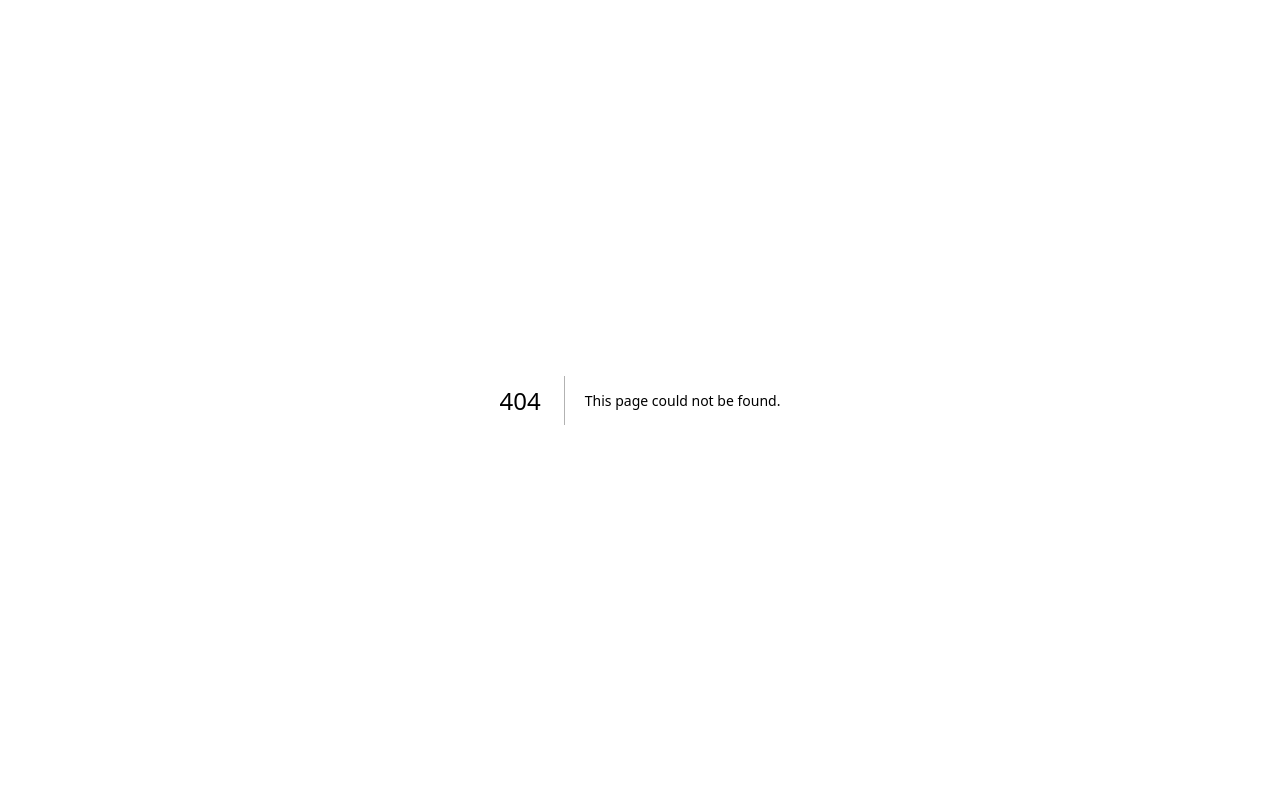
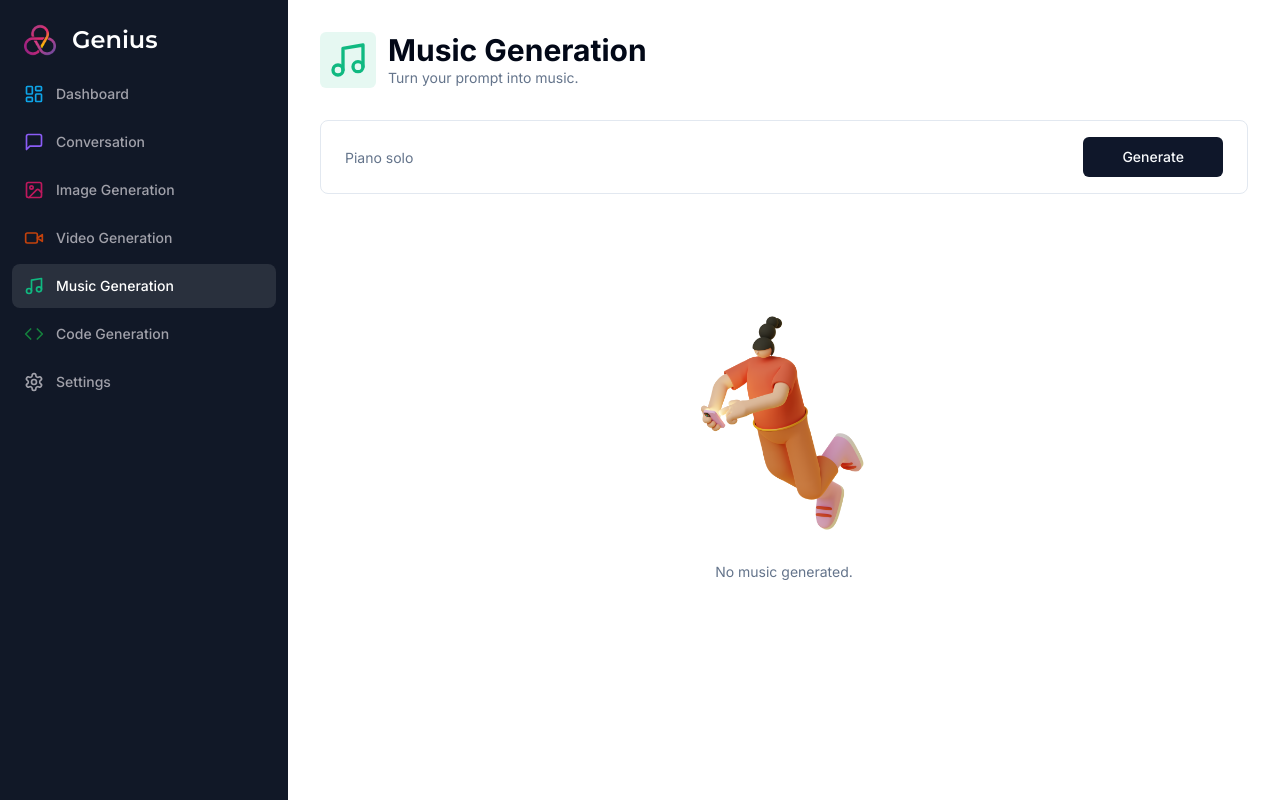
Before and after one commit to Sparrowan/nextjs-ai-saas, a Next.js app: page /music in a window 1280 px wide. Before the commit this address had no page. Built offline with nearby package versions, Linux system fonts and the light colour scheme.

Commit message:
Added music UI and API

```diff
--- /dev/null
+++ b/app/(dashboard)/(routes)/music/constants.ts
@@ -0,0 +1,7 @@
+import * as z from "zod";
+
+export const formSchema = z.object({
+    prompt: z.string().min(1, {
+        message: "Music prompt is required"
+    }),
+});
--- /dev/null
+++ b/app/(dashboard)/(routes)/music/page.tsx
@@ -0,0 +1,113 @@
+"use client";
+
+import * as z from "zod";
+import axios from "axios";
+import { useState } from "react";
+import { zodResolver } from "@hookform/resolvers/zod";
+import { useForm } from "react-hook-form";
+import { useRouter } from "next/navigation";
+import { Music, Send } from "lucide-react";
+
+import { Heading } from "@/components/heading";
+import { Button } from "@/components/ui/button";
+import { Input } from "@/components/ui/input";
+import { Form, FormControl, FormField, FormItem } from "@/components/ui/form";
+import { Loader } from "@/components/loader";
+import { Empty } from "@/components/ui/empty";
+
+import { formSchema } from "./constants";
+
+const MusicPage = () => {
+    const router = useRouter();
+    const [music, setMusic] = useState<string>();
+
+    const form = useForm<z.infer<typeof formSchema>>({
+        resolver: zodResolver(formSchema),
+        defaultValues: {
+            prompt: "",
+        }
+    });
+
+    const isLoading = form.formState.isSubmitting;
+
+    const onSubmit = async (values: z.infer<typeof formSchema>) => {
+        try {
+            setMusic(undefined);
+
+            const response = await axios.post('/api/music', values);
+            console.log(response)
+
+            setMusic(response.data.audio);
+            form.reset();
+        } catch (error: any) {
+            console.log(error)
+        } finally {
+            router.refresh();
+        }
+    }
+
+    return (
+        <div>
+            <Heading
+                title="Music Generation"
+                description="Turn your prompt into music."
+                icon={Music}
+                iconColor="text-emerald-500"
+                bgColor="bg-emerald-500/10"
+            />
+            <div className="px-4 lg:px-8">
+                <Form {...form}>
+                    <form
+                        onSubmit={form.handleSubmit(onSubmit)}
+                        className="
+              rounded-lg
+              border
+              w-full
+              p-4
+              px-3
+              md:px-6
+              focus-within:shadow-sm
+              grid
+              grid-cols-12
+              gap-2
+            "
+                    >
+                        <FormField
+                            name="prompt"
+                            render={({ field }) => (
+                                <FormItem className="col-span-12 lg:col-span-10">
+                                    <FormControl className="m-0 p-0">
+                                        <Input
+                                            className="border-0 outline-none focus-visible:ring-0 focus-visible:ring-transparent"
+                                            disabled={isLoading}
+                                            placeholder="Piano solo"
+                                            {...field}
+                                        />
+                                    </FormControl>
+                                </FormItem>
+                            )}
+                        />
+                        <Button className="col-span-12 lg:col-span-2 w-full" type="submit" disabled={isLoading} size="icon">
+                            Generate
+                        </Button>
+                    </form>
+                </Form>
+                {isLoading && (
+                    <div className="p-20">
+                        <Loader />
+                    </div>
+                )}
+                {!music && !isLoading && (
+                    <Empty label="No music generated." />
+                )}
+                {music && (
+                    <audio controls className="w-full mt-8">
+                        <source src={music} />
+                    </audio>
+                )}
+            </div>
+        </div>
+    );
+}
+
+export default MusicPage;
--- /dev/null
+++ b/app/api/music/route.ts
@@ -0,0 +1,39 @@
+import Replicate from "replicate";
+import { auth } from "@clerk/nextjs";
+import { NextResponse } from "next/server";
+
+const replicate = new Replicate({
+    auth: process.env.REPLICATE_API_TOKEN!,
+});
+
+export async function POST(
+    req: Request
+) {
+    try {
+        const { userId } = auth();
+        const body = await req.json();
+        const { prompt } = body;
+
+        // if (!userId) {
+        //     return new NextResponse("Unauthorized", { status: 401 });
+        // }
+
+        if (!prompt) {
+            return new NextResponse("Prompt is required", { status: 400 });
+        }
+
+        // const response = await replicate.run(
+        //     "riffusion/riffusion:8cf61ea6c56afd61d8f5b9ffd14d7c216c0a93844ce2d82ac1c9ecc9c7f24e05",
+        //     {
+        //         input: {
+        //             prompt_a: prompt
+        //         }
+        //     }
+        // );
+        const response = { "audio": "https://www.w3schools.com/tags/horse.ogg" }
+        return NextResponse.json(response);
+    } catch (error) {
+        console.log('[MUSIC_ERROR]', error);
+        return new NextResponse("Internal Error", { status: 500 });
+    }
+};
--- a/middleware.ts
+++ b/middleware.ts
@@ -4,7 +4,7 @@ import { authMiddleware } from "@clerk/nextjs";
 // Please edit this to allow other routes to be public as needed.
 // See https://clerk.com/docs/nextjs/middleware for more information about configuring your middleware
 export default authMiddleware({
-  publicRoutes: ["/", "/dashboard", "/conversation", "/api/conversation", "/code", "/api/code", "/image", "/api/image"]
+  publicRoutes: ["/", "/dashboard", "/conversation", "/api/conversation", "/code", "/api/code", "/image", "/api/image", "/music", "/api/music"]
 });
 
 export const config = {
--- a/package.json
+++ b/package.json
@@ -32,6 +32,7 @@
     "react-dom": "18.2.0",
     "react-hook-form": "^7.45.4",
     "react-markdown": "^8.0.7",
+    "replicate": "^0.16.1",
     "tailwind-merge": "^1.14.0",
     "tailwindcss": "3.3.3",
     "tailwindcss-animate": "^1.0.6",
```
Also changed, not shown: 1 other file (tests, documents, lock files or other folders).
